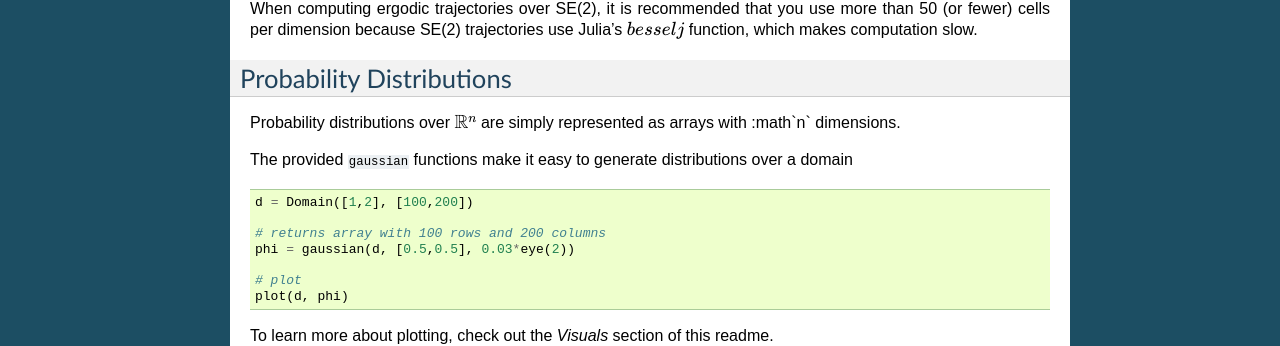
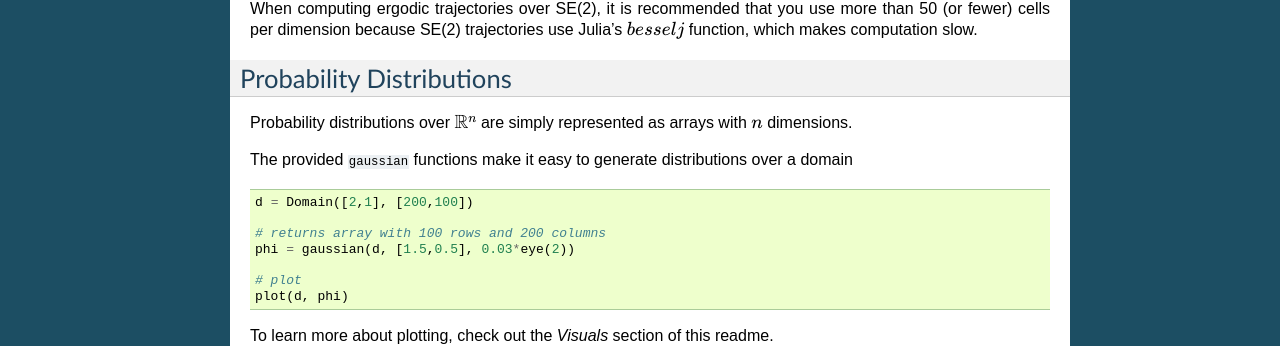
Before and after one commit to dressel/ErgodicControl.jl, a Sphinx documentation site: the page built from docs/basic_types.rst, in a window 1280 px wide. Shown: the part 897-1243 px from the top of the page. Built offline with Sphinx 7.4.7, drawn with Linux system fonts in a browser that asks for light colours.

Commit message:
documentation improvements

```diff
--- a/docs/basic_types.rst
+++ b/docs/basic_types.rst
@@ -53,15 +53,15 @@ When computing ergodic trajectories over SE(2), it is recommended that you use m
 
 Probability Distributions
 ===========================
-Probability distributions over :math:`\mathbb{R}^n` are simply represented as arrays with :math`n` dimensions.
+Probability distributions over :math:`\mathbb{R}^n` are simply represented as arrays with :math:`n` dimensions.
 
 The provided :code:`gaussian` functions make it easy to generate distributions over a domain
 ::
 
-    d = Domain([1,2], [100,200])
+    d = Domain([2,1], [200,100])
 
     # returns array with 100 rows and 200 columns
-    phi = gaussian(d, [0.5,0.5], 0.03*eye(2))
+    phi = gaussian(d, [1.5,0.5], 0.03*eye(2))
 
     # plot
     plot(d, phi)
```
Also changed, not shown: docs/ergodic_manager.rst (+10 -10 lines).
